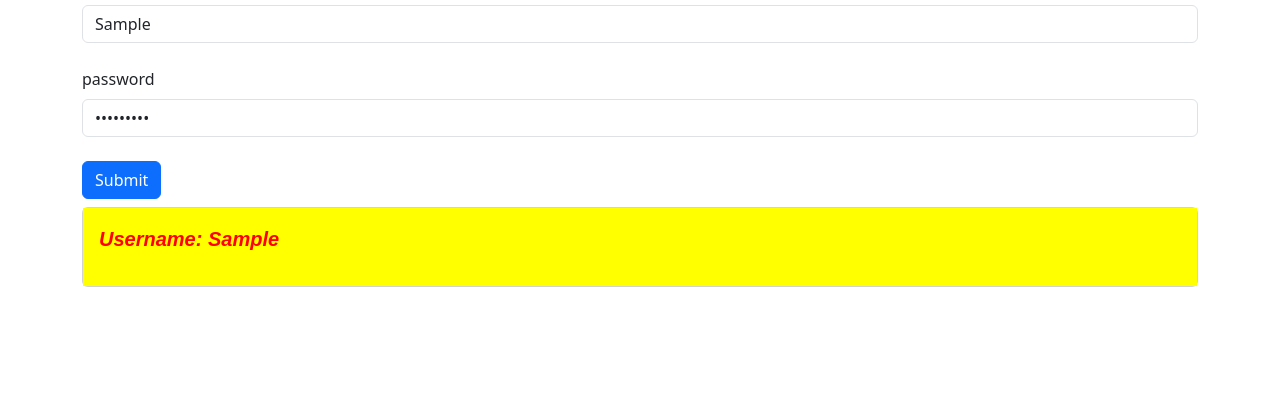
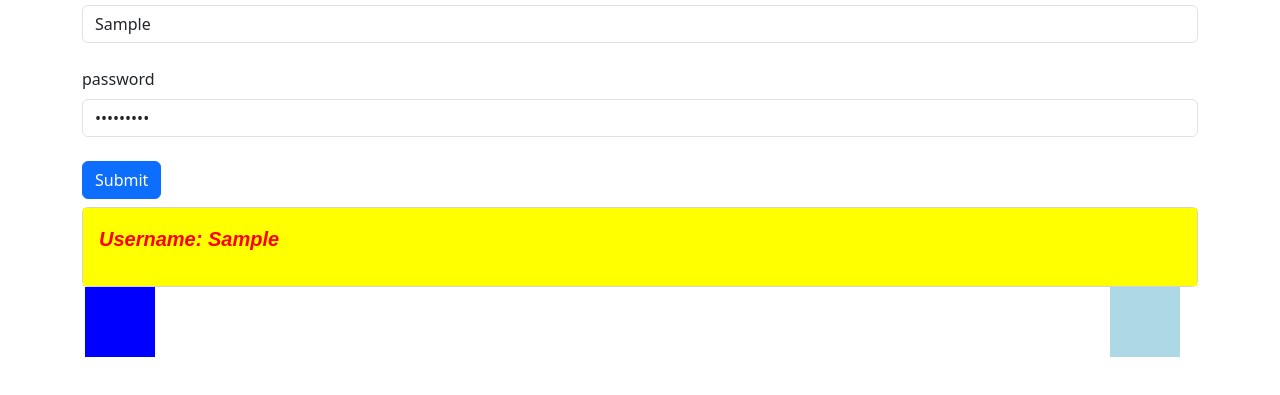
Before and after one commit to mihirtailor/Module_1_WebDevelopmentBasics1, a plain HTML site: page advanced_js/index.html in a window 1280 px wide. Both pictures are taken after typing "Sample", "Sample123" into the empty fields and a click on the button "Submit". Shown: the part 107-502 px from the top of the page. Drawn offline with nearby package versions, Linux system fonts and the light colour scheme.

Commit message:
jquery animation

```diff
--- a/advanced_js/index.html
+++ b/advanced_js/index.html
@@ -10,6 +10,7 @@
       integrity="sha384-QWTKZyjpPEjISv5WaRU9OFeRpok6YctnYmDr5pNlyT2bRjXh0JMhjY6hW+ALEwIH"
       crossorigin="anonymous"
     />
+    <link rel="stylesheet" href="styles.css" />
 
     <!-- JQuery script first so it is availabe to the rest of the scripts -->
     <script
@@ -44,6 +45,10 @@
       </div>
     </main>
 
+    <div id="panel_1"></div>
+    <div id="panel_2"></div>
+    <div id="panel_3"></div>
+
     <script
       src="https://cdn.jsdelivr.net/npm/bootstrap@5.3.3/dist/js/bootstrap.bundle.min.js"
       integrity="sha384-YvpcrYf0tY3lHB60NNkmXc5s9fDVZLESaAA55NDzOxhy9GkcIdslK1eN7N6jIeHz"
--- a/advanced_js/main.js
+++ b/advanced_js/main.js
@@ -4,6 +4,16 @@ $(document).ready(function () {
   // $ is used to access JQuery library
   // $("form").submit(function(event)
   //var formData = document.forms["signInForm"];
+  var result = $(".card-body");
+  result.hide();
+
+  // select panel
+  var panel_1 = $("#panel_1");
+  var panel_2 = $("#panel_2");
+  var panel_3 = $("#panel_3");
+
+  panel_2.hide();
+
   $("#signInForm").on("submit", function (event) {
     //get username by id
     var username = $("#username").val();
@@ -22,7 +32,18 @@ $(document).ready(function () {
 
     // set attributes to the element
     result.attr("data-custom", "custome value");
+
+    // show the result div
+    // result.show();
+    result.slideDown(1500);
+
+    panel_1.animate({ right: "100" }, "slow");
+    panel_2.fadeIn(1500);
+
+    panel_3.fadeToggle(1500);
+
     event.preventDefault();
+  });
 });
 
 // function testSubmit(event) {
@@ -53,4 +74,3 @@ $(document).ready(function () {
 //   // prevent default from submission/page reload
 
 // }
-});
--- /dev/null
+++ b/advanced_js/styles.css
@@ -0,0 +1,22 @@
+#panel_1 {
+  padding: 35px;
+  width: 50px;
+  position: absolute;
+  background-color: lightblue;
+}
+
+#panel_2 {
+  padding: 35px;
+  width: 50px;
+  position: absolute;
+  background-color: blue;
+  left: 85px;
+}
+
+#panel_3 {
+  padding: 35px;
+  width: 50px;
+  position: absolute;
+  background-color: red;
+  left: 170px;
+}
```
Lines whose indentation alone changed are shown as unchanged.
